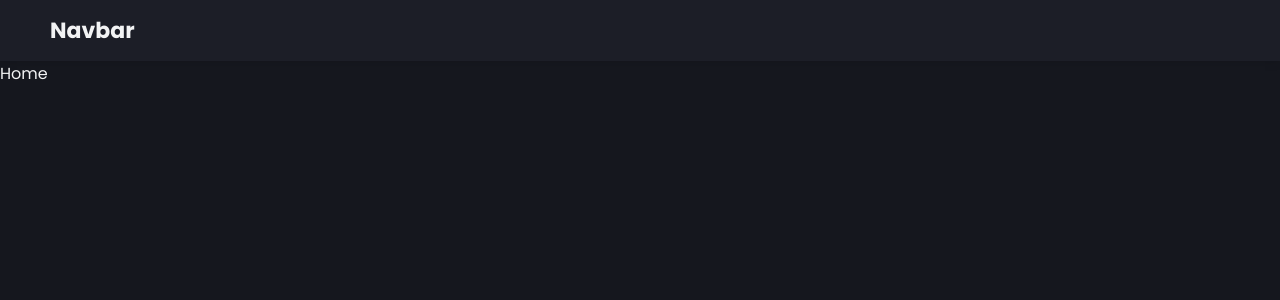
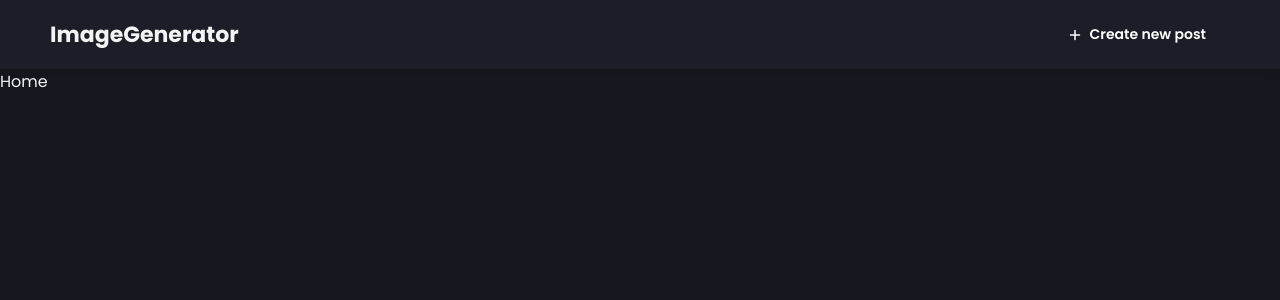
Before and after one commit to PrincyChauhan/image-generator, a React (Create React App) app in the folder client/: page / in a window 1280 px wide. Shown: the top 300 px of the page. Built offline with nearby package versions, Linux system fonts and the light colour scheme.

Commit message:
update navbar

```diff
--- a/client/src/components/Navbar.jsx
+++ b/client/src/components/Navbar.jsx
@@ -1,5 +1,8 @@
+import Button from "./buttons/button";
 import React from "react";
 import styled from "styled-components";
+import { AddRounded, WebRounded } from "@mui/icons-material";
+import { useNavigate, useLocation } from "react-router-dom";
 
 const Container = styled.div`
   flex: 1;
@@ -18,9 +21,35 @@ const Container = styled.div`
 `;
 
 const Navbar = () => {
+  const navigate = useNavigate();
+  const location = useLocation();
+
+  let path = location.pathname.split("/");
+
+  const gotoCreatePost = () => {
+    navigate("/post");
+  };
+  const gottoHome = () => {
+    navigate("/");
+  };
+
   return (
     <Container>
-      <div>Navbar</div>
+      ImageGenerator
+      {path[1] === "post" ? (
+        <Button
+          text="Explore Posts"
+          leftIcon={<WebRounded style={{ fontSize: "18px" }} />}
+          onClick={gottoHome}
+          type="secondary"
+        />
+      ) : (
+        <Button
+          text="Create new post"
+          leftIcon={<AddRounded style={{ fontSize: "18px" }} />}
+          onClick={gotoCreatePost}
+        />
+      )}
     </Container>
   );
 };
```
